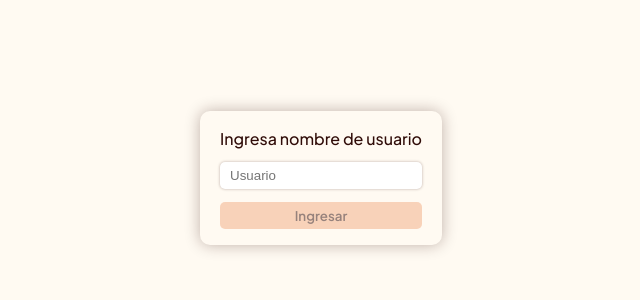
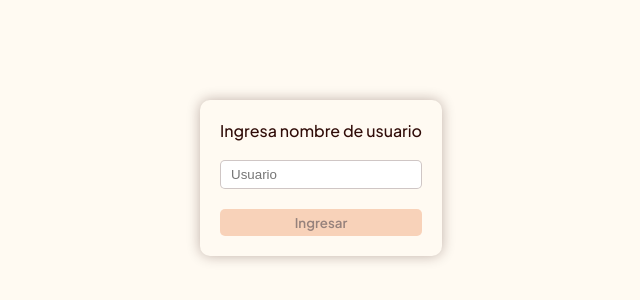
Before and after one commit to VictoriaBozzola/tecnicaFactorIt, an Angular app in the folder Frontend-tecnica/: page /login in a window 1280 px wide. Shown: the part 210-510 px from the top of the page, without its empty margins (319-959 px from the left). Built offline with nearby package versions, Linux system fonts and the light colour scheme.

Commit message:
Cambios detalle estilos login

```diff
--- a/Frontend-tecnica/src/app/Components/login/login.component.css
+++ b/Frontend-tecnica/src/app/Components/login/login.component.css
@@ -9,10 +9,10 @@
     display: flex;
     flex-direction: column;
     justify-content: space-around;
-    height: 15%;
+    height: 18%;
     padding: 10px 20px;
     border-radius: 10px;
-    box-shadow: 0px 0px 15px #300c084d;
+    box-shadow: 0px 0px 13px #300c084d;
 }
 
 .login-label {
@@ -23,7 +23,7 @@
     border-style: none;
     padding: 6px 10px;
     border-radius: 5px;
-    box-shadow: 0px 0px 3px #300c0854;
+    border: 1px solid #300c083b;
 }
 
 .login-input:focus {
```
